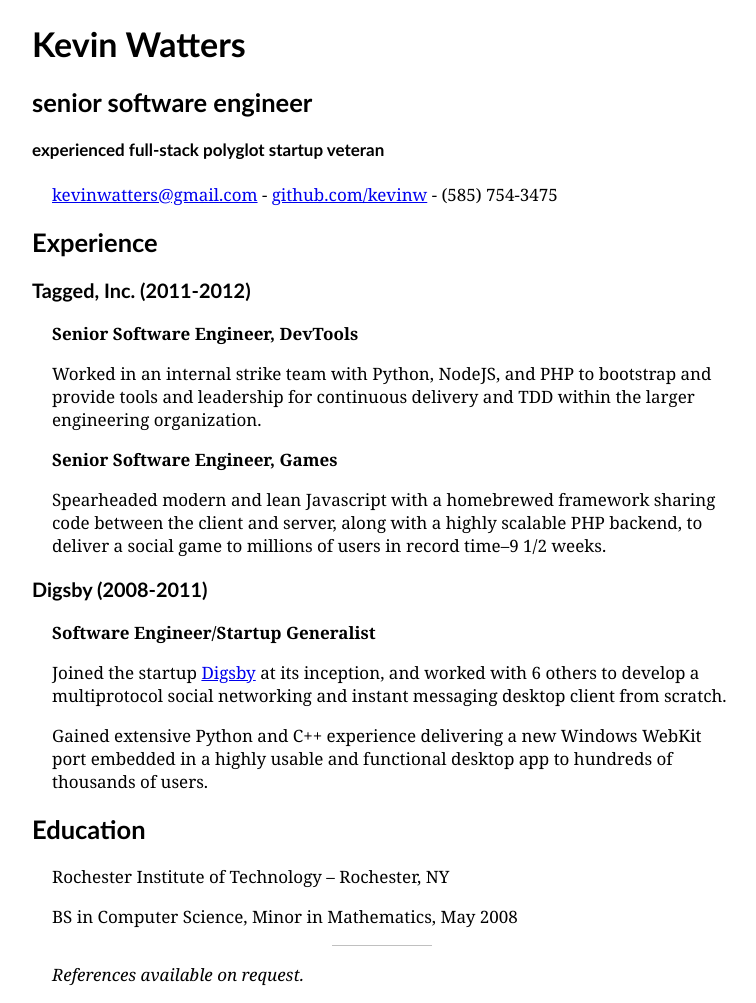
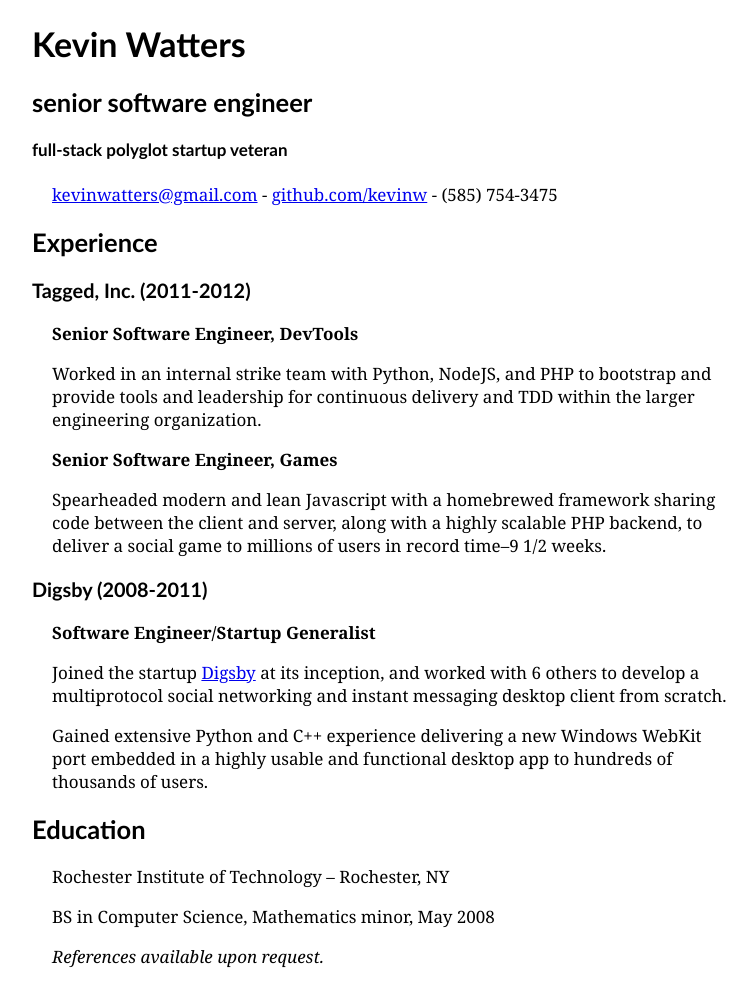
Before and after one commit to kevinw/kevinw.github.com, a Jekyll site: the page built from resume.markdown, in a window 1280 px wide. Shown: the whole page, without its empty margins (258-1014 px from the left). Built offline with Jekyll 4.4.1, drawn with Linux system fonts in a browser that asks for light colours; Markdown is read by kramdown in place of the engine named in the settings.

Commit message:
Small resume tweaks.

```diff
--- a/resume.markdown
+++ b/resume.markdown
@@ -7,7 +7,7 @@
 
 ## senior software engineer
 
-#### experienced full-stack polyglot startup veteran
+#### full-stack polyglot startup veteran
 
 [kevinwatters@gmail.com](mailto:kevinwatters@gmail.com) - [github.com/kevinw](http://github.com/kevinw) - (585) 754-3475
 
@@ -35,8 +35,6 @@
 
 Rochester Institute of Technology -- Rochester, NY
 
-BS in Computer Science, Minor in Mathematics, May 2008
+BS in Computer Science, Mathematics minor, May 2008
 
------------
-
-*References available on request.*
+*References available upon request.*
```
Also changed, not shown: 1 other file.
